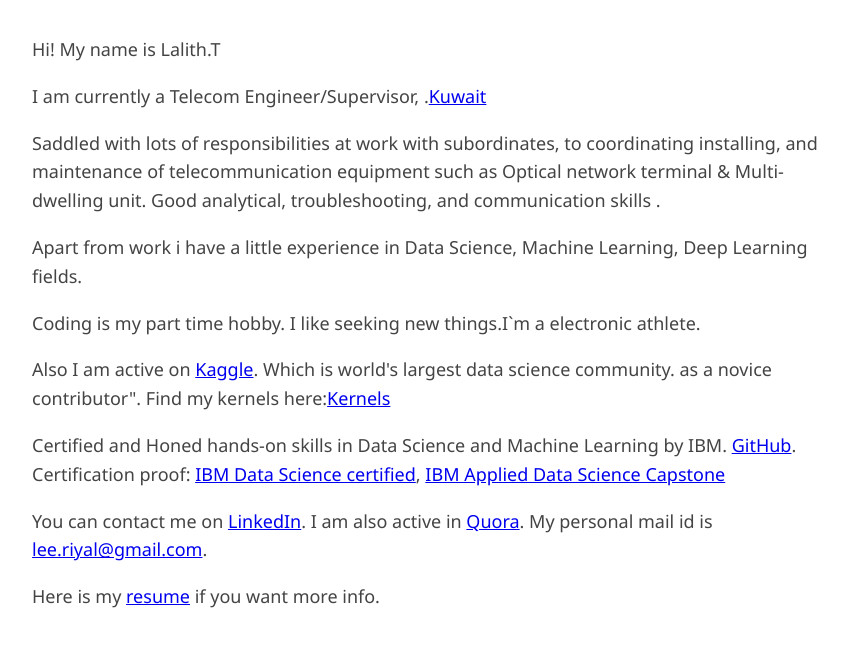
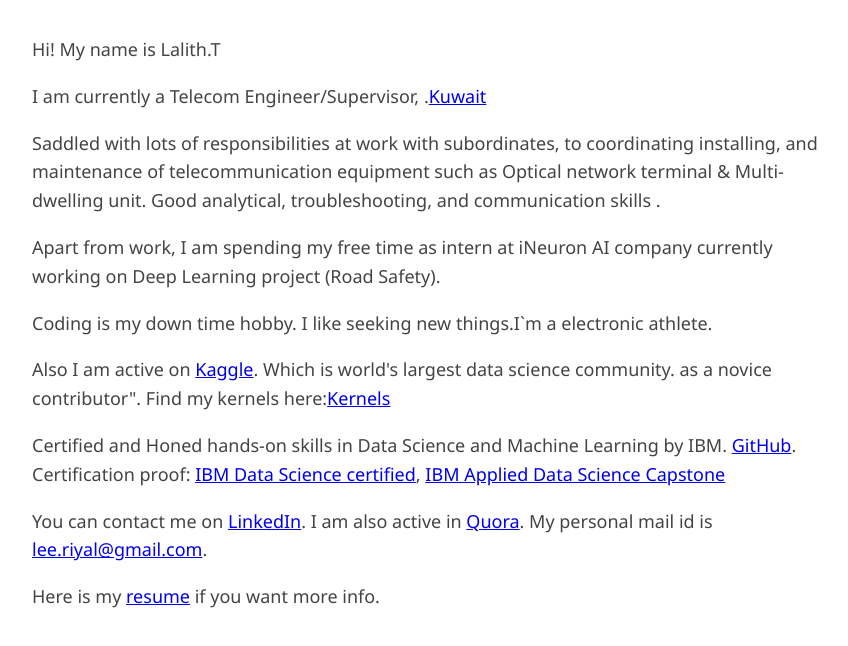
Before and after one commit to Laleeth/thomala-lalith-sai, a plain HTML site: page index.html in a window 1280 px wide. Shown: the whole page, without its empty margins (208-1056 px from the left). Drawn offline with Linux system fonts and the light colour scheme.

Commit message:
Update index.html

```diff
--- a/index.html
+++ b/index.html
@@ -26,7 +26,7 @@
 	<title>Thomala Lalith sai</title>
 	<!-- <meta charset="utf-8"> -->
 	<meta name="description" content="About Thomala Lalith sai" />
-	<meta name="keyword" content="Thomala Lalith sai, resume,Machine Learning, ML, Data Science, Deep Learning, Kaggle,">
+	<meta name="keyword" content="Thomala Lalith sai, resume,Machine Learning, Data Science, Deep Learning,Thomala,Lalith,">
 	<meta name="robots" content="About Thomala Lalith sai" />
 	<meta name="googlebot" content="About Thomala Lalith sai" />
 	<meta name="author" content="Thomala Lalith sai">
@@ -54,15 +54,15 @@
 		<p>Saddled with lots of responsibilities at work with subordinates, to coordinating installing, and maintenance of telecommunication equipment such as Optical network terminal & Multi-dwelling unit. Good analytical, troubleshooting, and communication skills .</p>
 
 
-		<p>Apart from work i have a little experience in Data Science, Machine Learning, Deep Learning fields.</p>
+		<p>Apart from work, I am spending my free time as intern at iNeuron AI company currently working on Deep Learning project (Road Safety).</p>
 
-		<p>Coding is my part time hobby. I like seeking new things.I`m a electronic athlete.  </p>
+		<p>Coding is my down time hobby. I like seeking new things.I`m a electronic athlete.  </p>
 
 		<p>Also I am active on <a href="https://www.kaggle.com/laleeth">Kaggle</a>. Which is world's largest data science community. as a novice contributor". Find my kernels here:<a href="https://www.kaggle.com/laleeth/kernels">Kernels</a>
 
 		<p>Certified and Honed hands-on skills in Data Science and Machine Learning by IBM. <a href="https://github.com/Laleeth/DataScience/tree/master/Capstone">GitHub</a>. Certification proof: <a href="https://www.coursera.org/account/accomplishments/professional-cert/certificate/PL7RNN9KQMQA">IBM Data Science certified</a>, <a href="https://www.youracclaim.com/earner/earned/badge/7bad3b9f-353e-4581-8463-0ed93efa3cf3">IBM Applied Data Science Capstone</a>
 
-		<p>You can contact me on <a href="https://www.linkedin.com/in/lalith-sai-thomala/">LinkedIn</a>. I am also active in <a href="https://www.quora.com/profile/Laleeth-Sai-1">Quora</a>. My personal mail id is <a href="mailto:lee.riyal@gmail.com">lee.riyal@gmail.com</a>.
+		<p>You can contact me on <a href="https://www.linkedin.com/in/lalith-sai-thomala/">LinkedIn</a>. I am also active in <a href="https://www.quora.com/profile/Laleeth-Sai-1">Quora</a>. My personal mail id is <a href="mailto:thomalalalithsai">lee.riyal@gmail.com</a>.
 
 		<p>Here is my <a href="#">resume</a> if you want more info.</p>
 
```
